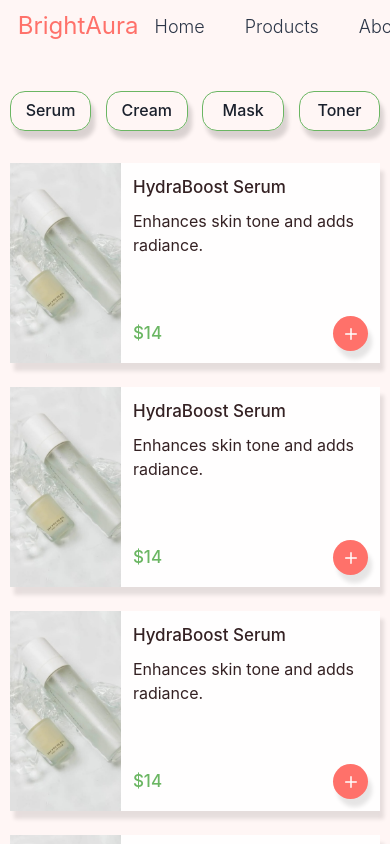
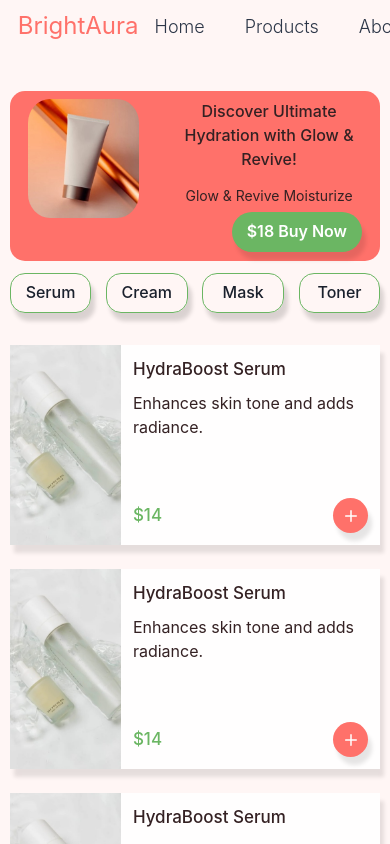
Before and after one commit to Eda-Inal/e-commerce-app, a Next.js app in the folder commerce/: page /products in a window 390 px wide. Shown: the top 844 px of the page. Built offline with nearby package versions, Linux system fonts and the light colour scheme.

Commit message:
add banner responsive design

```diff
--- a/commerce/src/app/products/page.jsx
+++ b/commerce/src/app/products/page.jsx
@@ -10,13 +10,13 @@ function Products() {
     <>
   <Box width={["95%","90%","80%"]} mx="auto" mt={8}  >
 
-<Box width="100%" display="flex" mx="auto" flexDirection={["column-reverse","column-reverse","column-reverse","row"]}>
-<Box width={["100%","100%","90%","20%"]} display="flex" flexDirection="column">
+<Box width="100%" display="flex" mx="auto" flexDirection={["column","column","column","row"]}>
+<Box width={["100%","100%","90%","20%"]} mx="auto" display="flex" flexDirection="column">
   {/* banner part */}
-  <Box width="100%" height="300px" bgColor="#FF716A"textAlign="center" position="relative" borderRadius={15}>
+  <Box width="100%" height={["170px","130px","150px","300px"]} textAlign="center" bgColor="#FF716A" mb={[3,3,3,0]} position="relative" borderRadius={15} display="flex" flexDirection={["row","row","row" ,"column"]} >
 {/* banner img */}
-<Box position="absolute" bgColor="#6BB663" borderRadius="50%" width="50px" height="50px" top={1} left={8} zIndex={99} color="white" display="flex" alignItems="center" justifyContent="center" fontWeight={500}>NEW</Box>
-<Box width="50%" height="40%" mx="auto" position="relative" mt={2}   borderRadius="20%"  overflow="hidden" >
+{/* <Box position="absolute" bgColor="#6BB663" borderRadius="50%" width="50px" height="50px" top={1} left={8} zIndex={99} color="white" display="flex" alignItems="center" justifyContent="center" fontWeight={500}>NEW</Box> */}
+<Box width={["30%","20%","20%","50%"]} height={["70%","80%","80%","40%"]}   position="relative" mt={2}   borderRadius="20%"  overflow="hidden" mx="auto" >
             <Image
               src={banner}
               alt="Serum Image"
@@ -26,13 +26,18 @@ function Products() {
             />
           </Box>
           {/* banner content */}
-          <Box display="flex" width="90%" height="52%"  mx="auto" flexDirection="column" justifyContent="space-between" mt={2} >
+          <Box display="flex" width={["50%","60%","60%","90%"]} mx="auto" height={["90%","90%","90%","52%"]}  flexDirection="column" justifyContent="space-between" mt={2} >
             <Text fontWeight={500} >Discover Ultimate Hydration with Glow & Revive!</Text>
             <Text fontSize="14px" mt={2} fontWeight={400}>Glow & Revive Moisturize</Text>
-            <Button boxShadow="4px 8px 4px rgba(0, 0, 0, 0.1)" width="80%" mx="auto" borderRadius="20px" color="white" bgColor="#6BB663" mt="auto" _hover={{bgColor :"#78C970"}}>$18 Buy Now</Button>
+            <Box display="flex" justifyContent={["end","end","end","center"]}>
+            <Button boxShadow="4px 8px 4px rgba(0, 0, 0, 0.1)"  width={["70%","40%","30%","80%"]} borderRadius="20px" color="white" bgColor="#6BB663" mt="auto" _hover={{bgColor :"#78C970"}}>$18 Buy Now</Button>
+            </Box>
+
           </Box>
 
   </Box>
+  {/* filter part */}
+
 </Box>
 
 
```
